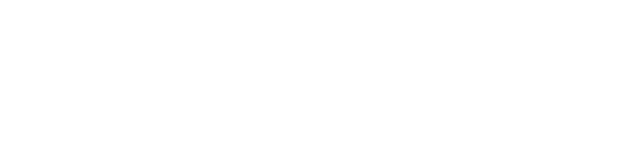
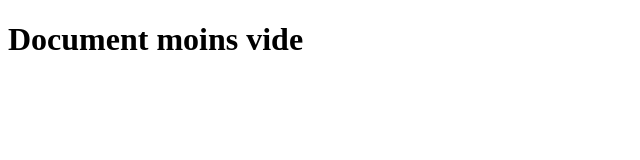
Before and after one commit to Platonyum/Hello-World, a plain HTML site: page index.html in a window 1280 px wide. Shown: the whole page, without its empty margins (0-640 px from the left). Drawn offline with Linux system fonts and the light colour scheme.

Commit message:
<h1>
add <h1> with title: Document moins vide

```diff
--- a/index.html
+++ b/index.html
@@ -5,6 +5,6 @@
     <title>Document</title>
   </head>
   <body>
-
+  <h1>Document moins vide<h1>
   </body>
 </html>
```
